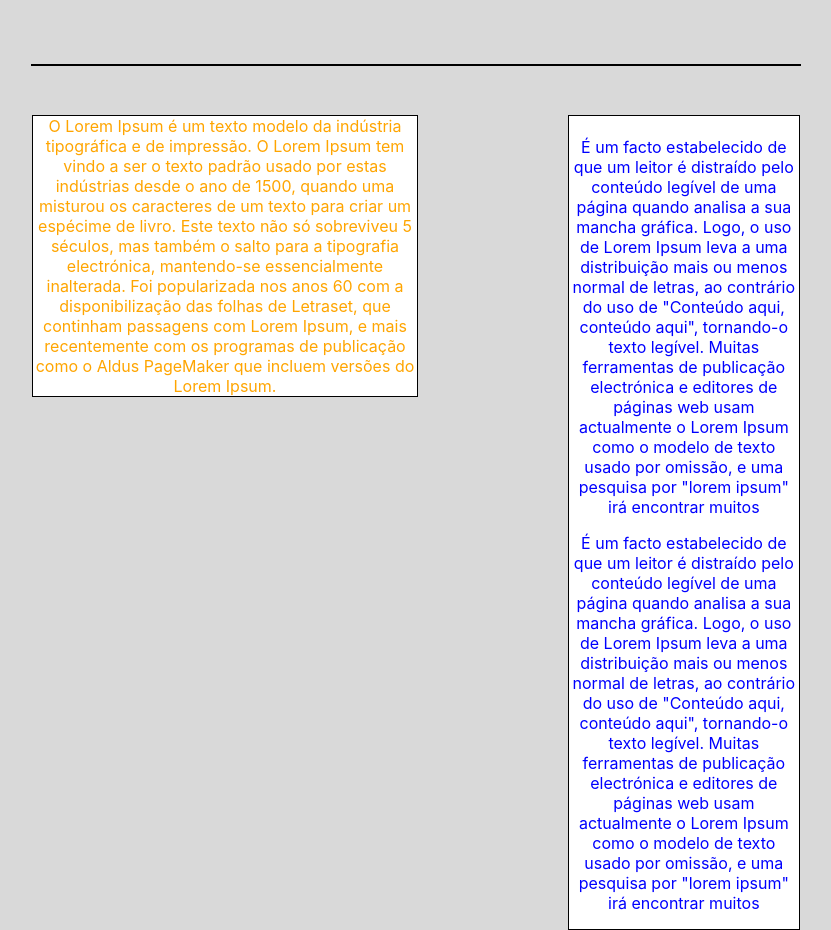
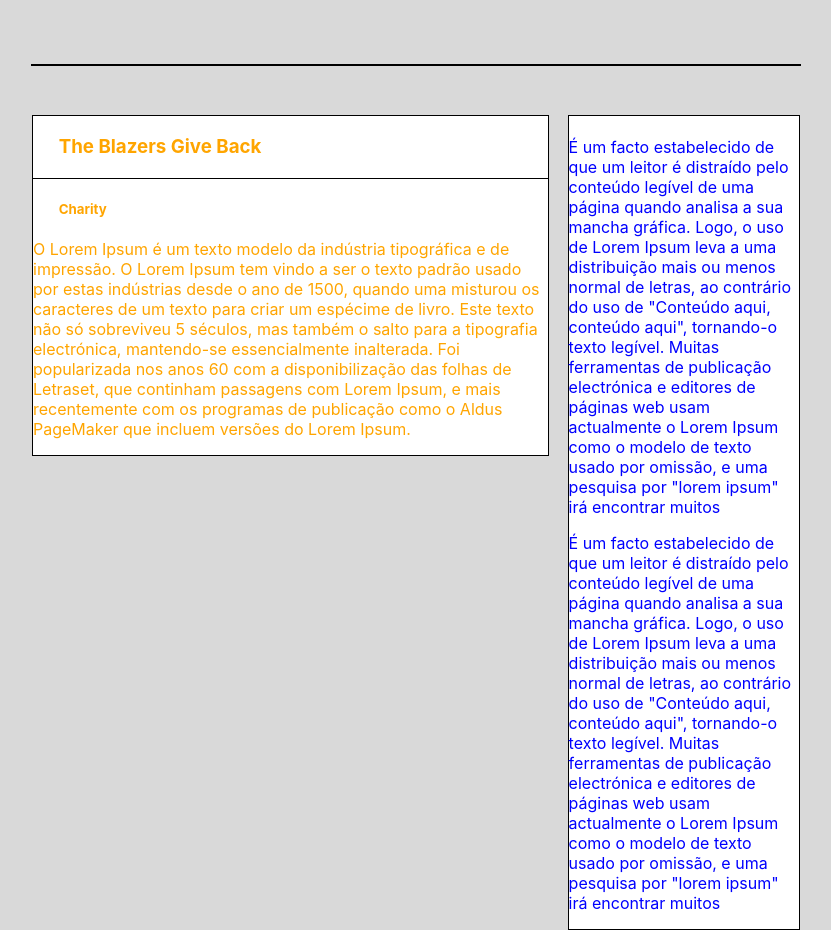
Before and after one commit to marcusjensen15/news-feed-main-component, a React (Create React App) app: page / in a window 1280 px wide. Shown: the whole page, without its empty margins (225-1056 px from the left). Built offline with nearby package versions, Linux system fonts and the light colour scheme.

Commit message:
main content div correctly aligned

```diff
--- a/src/App.css
+++ b/src/App.css
@@ -4,7 +4,7 @@ html, body{
 
 
 .App {
-  text-align: center;
+  /* text-align: center; */
 }
 
 
@@ -13,7 +13,7 @@ html, body{
   background-color: #FFFFFF;
 
   float: left;
-  width: 50%;
+  width: 67%;
   border: 1px solid black;
   padding-top: 0px;
   margin-top: 50px;
@@ -27,10 +27,6 @@ html, body{
   border: 1px solid black;
   margin-top: 50px;
   background-color: #FFFFFF;
-
-
-
-
 }
 
 .Container{
@@ -41,3 +37,13 @@ html, body{
   width: 60%;
   margin-top: 5%;
 }
+
+.headerUnderline{
+  border-bottom: 1px solid black;
+  padding-bottom: 20px;
+  padding-left: 5%;
+}
+
+.subHeaderMain{
+  padding-left: 5%;
+}
--- a/src/App.js
+++ b/src/App.js
@@ -30,10 +30,9 @@ render(){
   return (
     <div className="App">
       <div className="Container">
-        <div className="bkground">
+
           <NewsFeedMain newsFeedMainData={this.state.newsFeedMainData}/>
           <NewsFeedSideBar newsFeedbackSideBarData={this.state.newsFeedbackSideBarData}/>
-        </div>
       </div>
     </div>
     );
--- a/src/components/NewsFeedMain.jsx
+++ b/src/components/NewsFeedMain.jsx
@@ -5,8 +5,10 @@ import PropTypes from 'prop-types';
 export default function NewsFeedMain(props){
 
 return(
-  <div>
-    <p className="test1">{props.newsFeedMainData.content}</p>
+  <div className="test1">
+    <h3 className="headerUnderline">{props.newsFeedMainData.newsFeed}</h3>
+    <h5 className="subHeaderMain">{props.newsFeedMainData.subHeader}</h5>
+    <p>{props.newsFeedMainData.content}</p>
   </div>
 
 );
```
